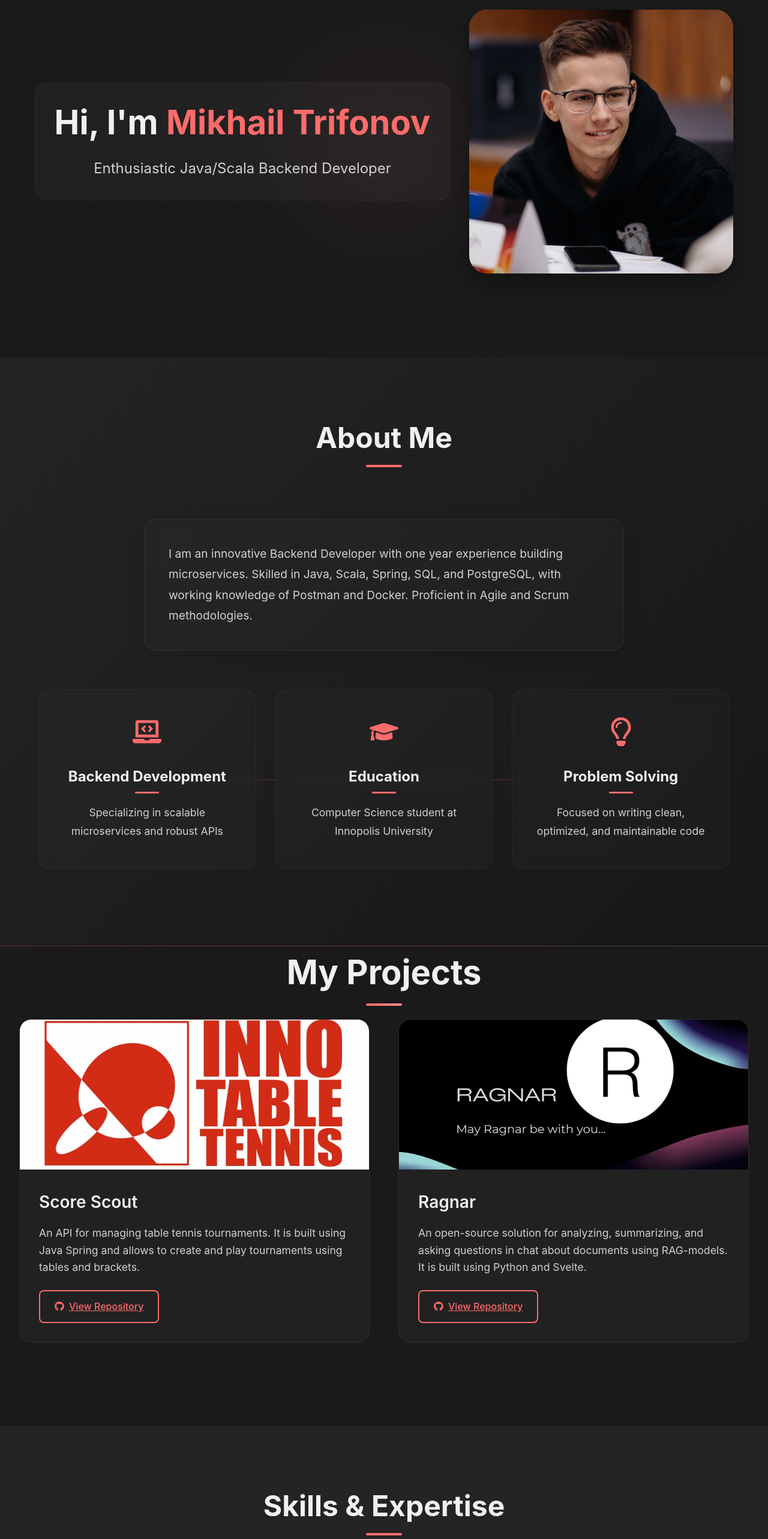
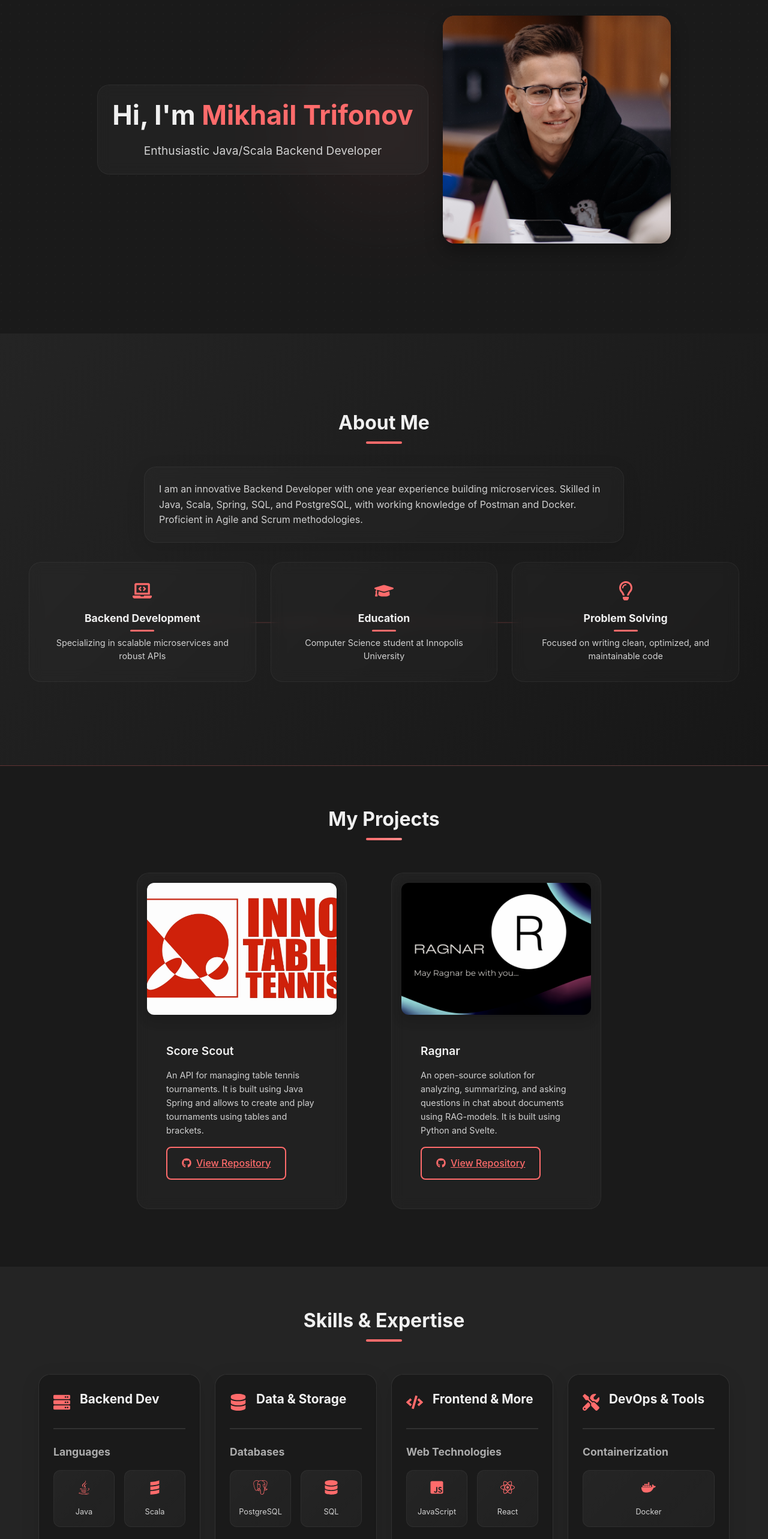
Before and after one commit to LuminiteTime/portfolio, a React (Vite) app: page / in a window 1280 px wide. Shown: the part 220-2786 px from the top of the page at 60% size. Built offline with nearby package versions, Linux system fonts and the light colour scheme.

Commit message:
FIX: Fix size of all components

```diff
--- a/src/styles/about.css
+++ b/src/styles/about.css
@@ -1,11 +1,11 @@
 .about {
-    padding: var(--section-padding);
+    padding: 4rem 2rem;
     background: linear-gradient(
         135deg,
         var(--bg-secondary) 0%,
         var(--bg-darker) 100%
     );
-    min-height: 100vh;
+    min-height: 90vh;
     display: flex;
     align-items: center;
     position: relative;
@@ -33,10 +33,10 @@
 }
 
 .about h2 {
-    font-size: 3rem;
+    font-size: 2rem;
     color: var(--text-primary);
     text-align: center;
-    margin-bottom: 4rem;
+    margin-bottom: 2rem;
     position: relative;
 }
 
@@ -55,20 +55,20 @@
 .about-content {
     display: flex;
     flex-direction: column;
-    gap: 4rem;
+    gap: 2rem;
     position: relative;
-    padding: 2rem;
+    padding: 1rem;
 }
 
 .about-text {
     background: rgba(255, 255, 255, 0.02);
-    padding: 2.5rem;
+    padding: 1.5rem;
     border-radius: 20px;
     border: 1px solid rgba(255, 255, 255, 0.05);
     box-shadow: 0 8px 32px rgba(0, 0, 0, 0.1);
     backdrop-filter: blur(10px);
-    font-size: 1.2rem;
-    line-height: 1.8;
+    font-size: 1rem;
+    line-height: 1.6;
     max-width: 800px;
     margin: 0 auto;
     position: relative;
@@ -98,22 +98,22 @@
 }
 
 .about-text p {
-    font-size: 1.2rem;
-    line-height: 1.8;
+    font-size: 1rem;
+    line-height: 1.6;
     color: var(--text-secondary);
 }
 
 .about-highlights {
     display: grid;
     grid-template-columns: repeat(3, 1fr);
-    gap: 2rem;
+    gap: 1.5rem;
     position: relative;
     z-index: 1;
 }
 
 .highlight-card {
     background: rgba(255, 255, 255, 0.02);
-    padding: 2.5rem;
+    padding: 1.5rem;
     border-radius: 20px;
     text-align: center;
     border: 1px solid rgba(255, 255, 255, 0.05);
@@ -121,7 +121,7 @@
     transition: all 0.4s cubic-bezier(0.175, 0.885, 0.32, 1.275);
     position: relative;
     overflow: hidden;
-    height: 300px;
+    height: 200px;
     display: flex;
     flex-direction: column;
     justify-content: center;
@@ -134,9 +134,9 @@
 }
 
 .highlight-icon {
-    font-size: 3rem;
+    font-size: 2rem;
     color: var(--accent-color);
-    margin-bottom: 2rem;
+    margin-bottom: 1rem;
     transition: transform 0.3s ease;
     position: relative;
 }
@@ -147,8 +147,8 @@
 
 .highlight-card h3 {
     color: var(--text-primary);
-    font-size: 1.5rem;
-    margin-bottom: 1.5rem;
+    font-size: 1.1rem;
+    margin-bottom: 1rem;
     position: relative;
 }
 
@@ -171,8 +171,8 @@
 
 .highlight-card p {
     color: var(--text-secondary);
-    line-height: 1.8;
-    font-size: 1.1rem;
+    line-height: 1.5;
+    font-size: 0.9rem;
 }
 
 @keyframes slideIn {
--- a/src/styles/hero.css
+++ b/src/styles/hero.css
@@ -3,12 +3,17 @@
     display: flex;
     align-items: center;
     justify-content: center;
-    min-height: calc(100vh - 80px); /* Учитываем высоту навбара */
+    min-height: 85vh; /* Учитываем высоту навбара */
     background: var(--gradient-creative);
     color: var(--text-primary);
     overflow: hidden;
-    padding: 4rem 2rem;
+    padding: 3rem 1.5rem;
     text-align: center;
+}
+
+.hero-container {
+    gap: 1.5rem;
+    padding: 0.8rem;
 }
 
 .hero::before {
@@ -30,12 +35,13 @@
     max-width: var(--container-width);
     text-align: center;
     backdrop-filter: blur(10px);
-    padding: 2rem;
+    padding: 1.5rem;
     border-radius: var(--radius-lg);
     background: var(--glass-bg);
     border: 1px solid var(--glass-border);
     position: relative;
     overflow: hidden;
+    gap: 1rem;
 }
 
 .hero-content::before {
@@ -51,14 +57,19 @@
     transform: translateX(100%);
 }
 
+.hero-title {
+    font-size: 2rem;
+    margin-bottom: 0.8rem;
+}
+
 .hero h1 {
-    font-size: 3.5rem;
+    font-size: 2.8rem;
     font-weight: 700;
     color: var(--text-primary);
     position: relative;
     display: inline-block;
     line-height: 1.2;
-    margin-bottom: 1.5rem;
+    margin-bottom: 1rem;
 }
 
 .hero h1::after {
@@ -79,13 +90,32 @@
     transform-origin: left;
 }
 
+.hero-subtitle {
+    font-size: 1.1rem;
+    margin-bottom: 1rem;
+}
+
 .hero p {
-    font-size: 1.5rem;
+    font-size: 1.2rem;
     color: var(--text-secondary);
     margin-top: var(--spacing-xs);
     font-weight: 400;
-    max-width: 600px;
+    max-width: 500px;
     margin: 0 auto;
+}
+
+.hero-text {
+    font-size: 0.95rem;
+    line-height: 1.5;
+}
+
+.hero-cta {
+    margin-top: 1rem;
+    gap: 0.8rem;
+}
+
+.hero-image {
+    max-width: 400px;
 }
 
 .highlight {
@@ -94,14 +124,14 @@
 
 .hero-photo-container {
     position: relative;
-    margin-left: 2rem;
+    margin-left: 1.5rem;
 }
 
 .photo-frame {
     position: relative;
-    width: 440px;
-    height: 440px;
-    border-radius: 30px;
+    width: 380px;
+    height: 380px;
+    border-radius: 20px;
     overflow: hidden;
     background: rgba(255, 107, 107, 0.3);
     box-shadow: 0 15px 30px rgba(0, 0, 0, 0.3);
@@ -160,6 +190,7 @@
     .hero {
         flex-direction: column;
         align-items: center;
+        padding: 2rem 1rem;
     }
 
     .hero-content {
@@ -167,15 +198,23 @@
     }
 
     .hero h1 {
-        font-size: 2.5rem;
+        font-size: 2.2rem;
+    }
+
+    .hero-title {
+        font-size: 1.8rem;
+    }
+
+    .hero-subtitle {
+        font-size: 1rem;
     }
 
     .hero p {
-        font-size: 1.25rem;
+        font-size: 1.1rem;
     }
 
     .hero-photo {
-        width: 220px;
-        height: 220px;
+        width: 200px;
+        height: 200px;
     }
 }
--- a/src/styles/projects.css
+++ b/src/styles/projects.css
@@ -1,8 +1,8 @@
 .projects {
-    padding: var(--spacing-xl) var(--spacing-lg);
+    padding: 4rem 2rem;
     background: var(--bg-primary);
     position: relative;
-    min-height: 100vh;
+    min-height: 90vh;
     display: flex;
     flex-direction: column;
     align-items: center;
@@ -21,8 +21,8 @@
 }
 
 .projects h2 {
-    font-size: 3.5rem;
-    margin-bottom: var(--spacing-xl);
+    font-size: 2rem;
+    margin-bottom: 2rem;
     position: relative;
     text-align: center;
 }
@@ -44,7 +44,7 @@
     max-width: var(--container-width);
     display: grid;
     grid-template-columns: repeat(auto-fit, minmax(400px, 1fr));
-    gap: 3rem;
+    gap: 1.5rem;
     margin: 0 auto;
     padding: 2rem;
 }
@@ -59,6 +59,8 @@
     min-height: 450px;
     display: flex;
     flex-direction: column;
+    max-width: 350px;
+    padding: 1rem;
 }
 
 .project-card:hover {
@@ -69,8 +71,10 @@
 
 .project-image-container {
     position: relative;
-    height: 250px;
+    height: 220px;
+    border-radius: 12px;
     overflow: hidden;
+    box-shadow: 0 8px 20px rgba(0, 0, 0, 0.2);
 }
 
 .project-image {
@@ -80,11 +84,12 @@
     width: 100%;
     height: 100%;
     object-fit: cover;
-    transition: transform 0.5s ease;
+    transition: transform 0.6s cubic-bezier(0.33, 1, 0.68, 1);
+    filter: brightness(0.95) contrast(1.1);
 }
 
 .project-card:hover .project-image {
-    transform: scale(1.1);
+    transform: scale(1.1) translateY(-4px);
 }
 
 .project-overlay {
@@ -92,15 +97,15 @@
     inset: 0;
     background: linear-gradient(
         to bottom,
-        transparent 0%,
+        transparent,
+        rgba(0, 0, 0, 0.4) 30%,
         rgba(0, 0, 0, 0.8) 100%
     );
     display: flex;
     align-items: flex-end;
-    justify-content: flex-start;
-    padding: 1rem;
+    padding: 1.5rem;
     opacity: 0;
-    transition: opacity 0.3s ease;
+    transition: all 0.4s ease;
 }
 
 .project-card:hover .project-overlay {
@@ -118,17 +123,17 @@
 }
 
 .project-info h3 {
-    font-size: 1.75rem;
+    font-size: 1.2rem;
     color: var(--text-primary);
-    margin-bottom: 1rem;
+    margin: 0.8rem 0;
     font-weight: 600;
 }
 
 .project-info p {
     color: var(--text-secondary);
     line-height: 1.6;
-    margin-bottom: 1.5rem;
-    font-size: 1.1rem;
+    margin-bottom: 1rem;
+    font-size: 0.9rem;
 }
 
 .project-links {
@@ -172,28 +177,34 @@
 }
 
 .skill-tag {
-    background: transparent;
+    background: rgba(0, 0, 0, 0.6);
+    backdrop-filter: blur(4px);
     color: var(--accent-color);
-    padding: 0.4rem 1rem;
+    padding: 0.4rem 0.8rem;
     border-radius: 20px;
-    font-size: 0.9rem;
+    font-size: 0.8rem;
     font-weight: 500;
-    border: 1px solid var(--accent-color);
+    border: 1px solid rgba(255, 107, 107, 0.3);
     transition: all 0.3s ease;
+    box-shadow: 0 2px 8px rgba(0, 0, 0, 0.2);
 }
 
 .skill-tag:hover {
-    background: rgba(255, 107, 107, 0.1);
+    background: rgba(255, 107, 107, 0.2);
     transform: translateY(-2px);
-    box-shadow: 0 4px 12px rgba(255, 107, 107, 0.2);
+    box-shadow: 0 4px 12px rgba(255, 107, 107, 0.3);
 }
 
 .project-skills {
     display: flex;
     flex-wrap: wrap;
-    gap: 0.6rem;
-    padding: 1rem;
-    border-radius: var(--radius-md);
+    gap: 0.5rem;
+    transform: translateY(20px);
+    transition: transform 0.4s ease;
+}
+
+.project-card:hover .project-skills {
+    transform: translateY(0);
 }
 
 @media (max-width: 768px) {
@@ -210,6 +221,10 @@
         padding: 1rem;
     }
 
+    .project-image-container {
+        height: 180px;
+    }
+
     .project-skills {
         padding: 0.8rem;
         gap: 0.5rem;
--- a/src/styles/skills.css
+++ b/src/styles/skills.css
@@ -1,7 +1,7 @@
 .skills {
-    padding: var(--section-padding);
+    padding: 4rem 2rem;
     background: var(--bg-secondary);
-    min-height: 100vh;
+    min-height: 90vh;
     position: relative;
     overflow: hidden;
     background-image:
@@ -14,10 +14,10 @@
 }
 
 .skills h2 {
-    font-size: 3rem;
+    font-size: 2rem;
     color: var(--text-primary);
     text-align: center;
-    margin-bottom: 4rem;
+    margin-bottom: 2rem;
     position: relative;
 }
 
@@ -38,7 +38,7 @@
     max-width: 100%;
     display: flex;
     flex-direction: row;
-    gap: 2rem;
+    gap: 1.5rem;
     padding: 2rem;
     overflow-x: auto;
     scroll-snap-type: x mandatory;
@@ -53,13 +53,13 @@
 }
 
 .skill-category {
-    min-width: 350px;
-    max-width: 400px; /* Добавляем максимальную ширину */
+    min-width: 250px;
+    max-width: 300px;
     flex: 1; /* Позволяем карточкам равномерно распределять пространство */
     scroll-snap-align: start;
     background: var(--bg-primary);
     border-radius: 20px;
-    padding: 2.5rem;
+    padding: 1.5rem;
     box-shadow: 0 8px 32px rgba(0, 0, 0, 0.1);
     border: 1px solid rgba(255, 255, 255, 0.1);
     backdrop-filter: none; /* Удаляем размытие */
@@ -115,13 +115,13 @@
 }
 
 .category-title {
-    min-height: 4rem; /* Увеличиваем минимальную высоту */
+    min-height: 2.5rem;
     display: flex;
     align-items: flex-start; /* Меняем с center на flex-start */
     gap: 1rem;
-    font-size: 1.75rem;
+    font-size: 1.3rem;
     color: var(--text-primary);
-    margin-bottom: 2.5rem;
+    margin-bottom: 1.5rem;
     padding-bottom: 1rem;
     border-bottom: 2px solid rgba(255, 255, 255, 0.1);
     position: relative;
@@ -144,7 +144,7 @@
 
 .category-icon {
     color: var(--accent-color);
-    font-size: 2rem;
+    font-size: 1.75rem;  /* Reduced from 2rem */
     flex-shrink: 0; /* Предотвращаем сжатие иконки */
     margin-top: 0.25rem; /* Небольшой отступ сверху для выравнивания с текстом */
 }
@@ -167,13 +167,13 @@
 
 .skills-list {
     display: grid;
-    grid-template-columns: repeat(auto-fit, minmax(140px, 1fr));
-    gap: 1.25rem;
+    grid-template-columns: repeat(auto-fit, minmax(100px, 1fr));
+    gap: 1rem;
 }
 
 .skill-item {
     background: rgba(255, 255, 255, 0.03);
-    padding: 1.25rem;
+    padding: 0.8rem;
     border-radius: 12px;
     display: flex;
     flex-direction: column;
@@ -223,7 +223,7 @@
 }
 
 .skill-icon-wrapper {
-    font-size: 2rem;
+    font-size: 1.5rem;
     color: var(--accent-color);
     transition: transform 0.3s ease;
 }
@@ -233,7 +233,7 @@
 }
 
 .skill-name {
-    font-size: 0.9rem;
+    font-size: 0.8rem;
     color: var(--text-secondary);
 }
 
```
Also changed, not shown: src/styles/contact.css (+60 -5 lines).
